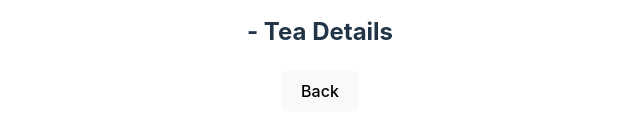
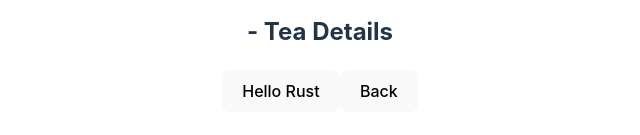
Before and after one commit to kacperbylicki/tea-machine-dashboard, a Vue app: page /tea/1 in a window 1280 px wide. Shown: the part 347-482 px from the top of the page, without its empty margins (320-960 px from the left). Built offline with nearby package versions, Linux system fonts and the light colour scheme.

Commit message:
feat: add basic rust function and invoke it in vue component

```diff
--- a/package.json
+++ b/package.json
@@ -9,6 +9,7 @@
     "preview": "vite preview"
   },
   "dependencies": {
+    "@tauri-apps/api": "^1.2.0",
     "vite-svg-loader": "^4.0.0",
     "vue": "^3.2.45",
     "vue-router": "^4.1.6"
--- a/src/views/TeaDetails.vue
+++ b/src/views/TeaDetails.vue
@@ -1,11 +1,13 @@
 <template>
     <h2>{{ tea?.name }} - Tea Details</h2>
+    <button @click="invokeHelloRust()">Hello Rust</button>
     <button @click="redirect()">Back</button>
 </template>
 
 <script setup lang="ts">
 import { ref } from "vue";
 import { useRoute, useRouter } from "vue-router";
+import { invoke } from "@tauri-apps/api/tauri";
 import teaJson from '@/assets/tea.json'
 
 const route = useRoute();
@@ -13,6 +15,15 @@ const router = useRouter();
 
 const redirect = () => {
   router.push("/");
+};
+
+const invokeHelloRust = async () => {
+  try {
+    const response = await invoke("hello_rust")
+    console.log(response);
+  } catch (error) {
+    console.log(error);
+  }
 };
 
 const getTeaFromSlug = (slug: string | string[]) => {
```
Also changed, not shown: 2 other files (tests, documents, lock files or other folders).
